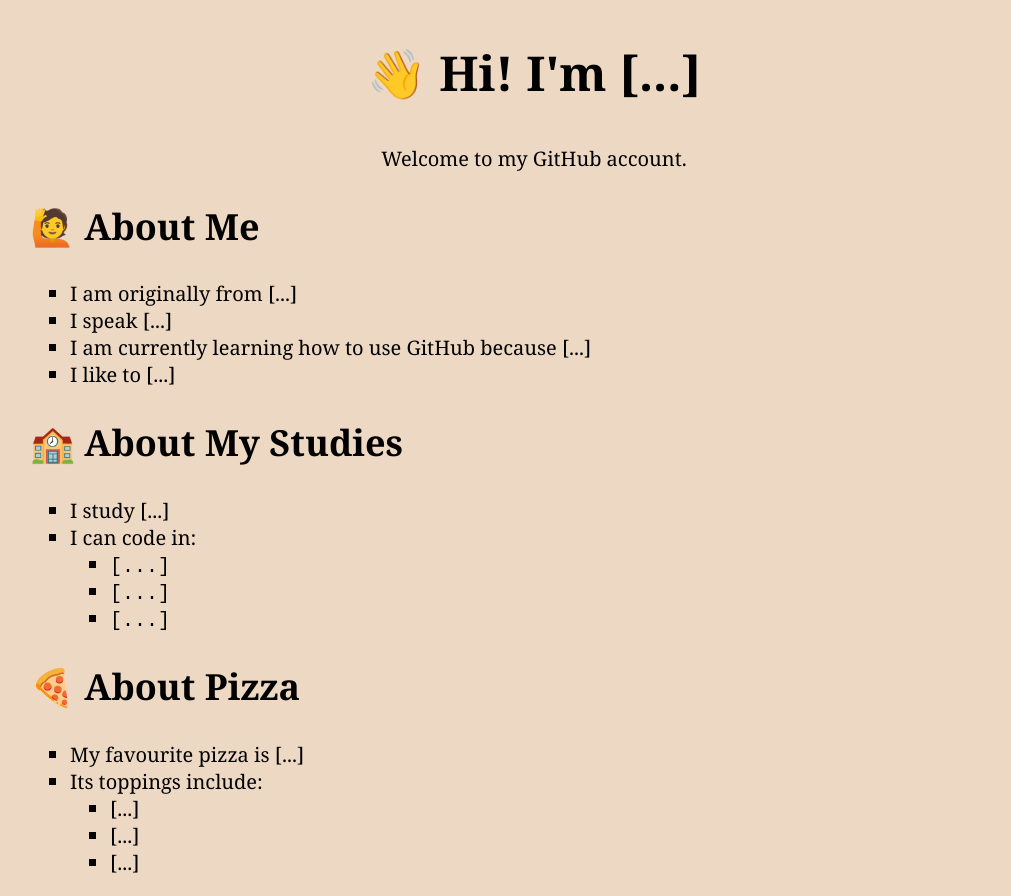
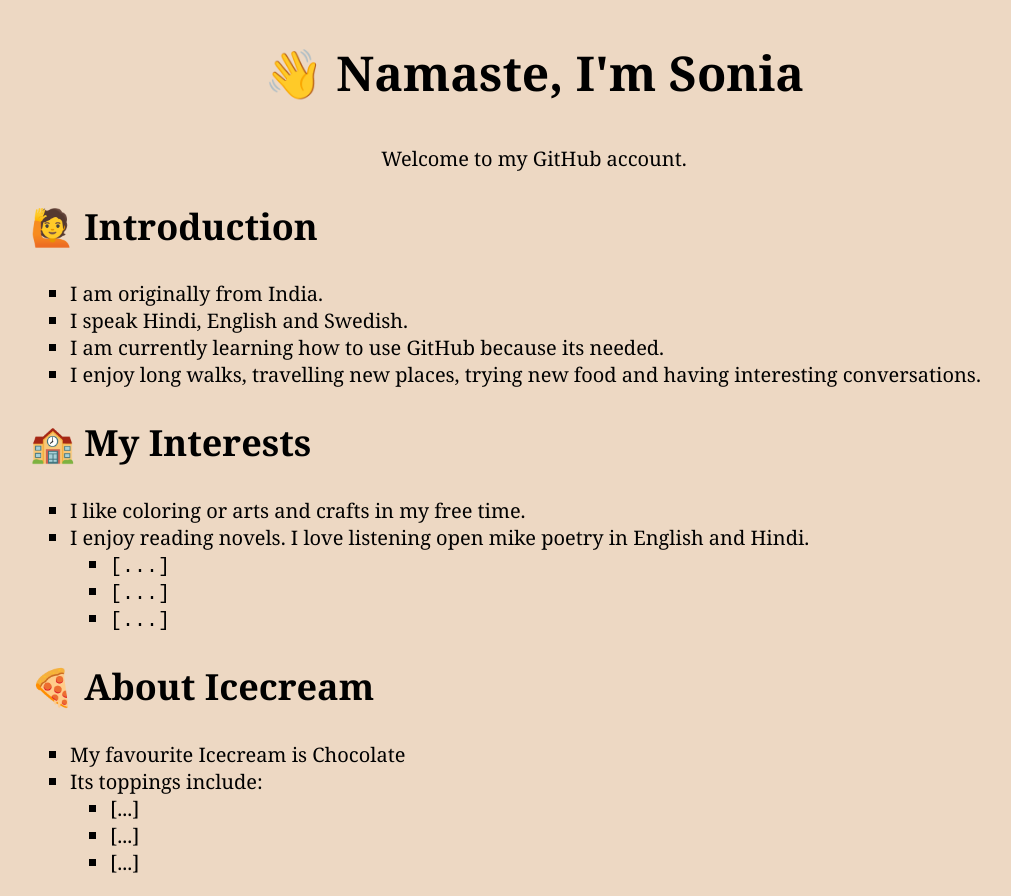
Before and after one commit to Sonkal14/Allt-Om-Mig, a plain HTML site: page index.html in a window 1280 px wide. Shown: the whole page, without its empty margins (106-1117 px from the left). Drawn offline with Linux system fonts and the light colour scheme.

Commit message:
Update index.html
Intro

```diff
--- a/index.html
+++ b/index.html
@@ -7,25 +7,26 @@
     </head>
     <body>
         <article>
-        <h1>&#128075; Hi! I'm [...]</h1>
+        <h1>&#128075; Namaste, I'm Sonia</h1>
         <p>
             Welcome to my GitHub account.
         </p>
         </article>
         <article>
-        <h2>&#128587; About Me</h2>
+        <h2>&#128587; Introduction</h2>
         <ul>
-            <li>I am originally from [...]</li>
-            <li>I speak [...]</li>
-            <li>I am currently learning how to use GitHub because [...]</li>
-            <li>I like to [...]</li>
+            <li>I am originally from India.</li>
+            <li>I speak Hindi, English and Swedish. </li>
+            <li>I am currently learning how to use GitHub because its needed. </li>
+            <li>I enjoy long walks, travelling new places, trying new food and having interesting conversations.</li>
         </ul>
         </article>
         <article>
-        <h2>&#127979; About My Studies </h2>
+        <h2>&#127979; My Interests </h2>
         <ul>
-            <li>I study [...]</li>
-            <li>I can code in:
+            <li>I like coloring or arts and crafts in my free time.</li>
+            <li>I enjoy reading novels. I love listening open mike poetry in English and Hindi.
+
                 <ul>
                     <li><code>[...]</code></li>
                     <li><code>[...]</code></li>
@@ -35,9 +36,9 @@
         </ul>
         </article>
         <article>
-        <h2>&#127829; About Pizza</h2>
+        <h2>&#127829; About Icecream </h2>
         <ul>
-            <li>My favourite pizza is [...]</li>
+            <li>My favourite Icecream is Chocolate</li>
             <li>Its toppings include:
                 <ul>
                     <li>[...]</li>
```
